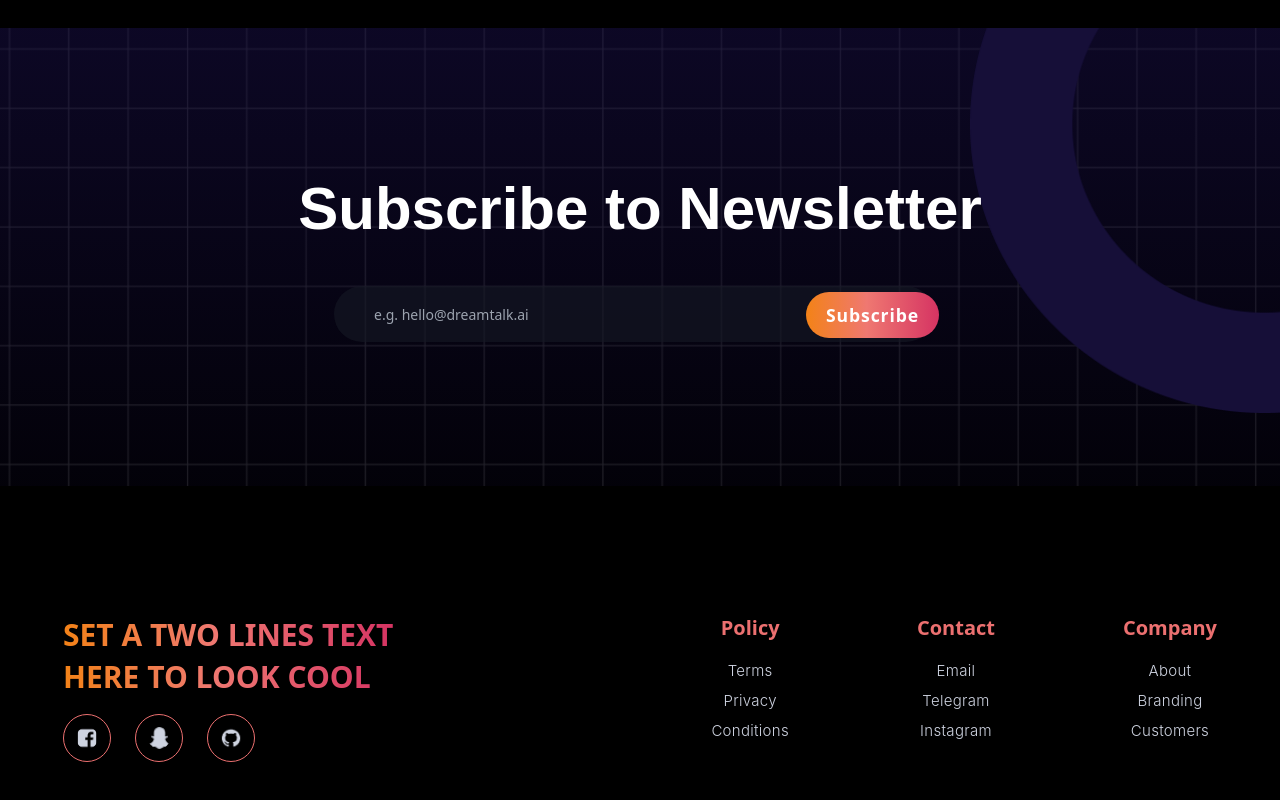
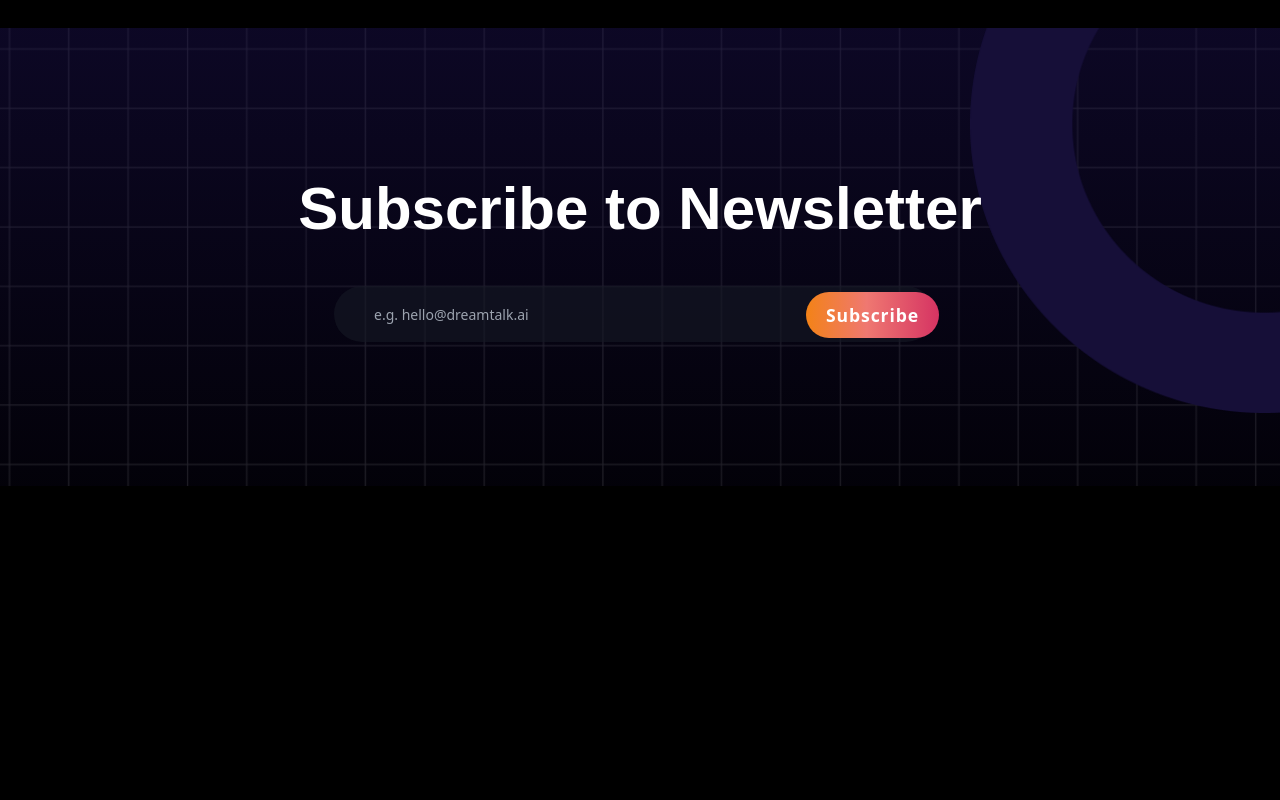
Before and after one commit to babulakterfsd/DreamTalk, a Next.js app: page / in a window 1280 px wide. Shown: the part 4232-5032 px from the top of the page. After the commit the page ends 4718 px from the top, so only its background shows below. Built offline with nearby package versions, Linux system fonts and the light colour scheme.

Commit message:
google analytics added

```diff
--- a/src/app/page.tsx
+++ b/src/app/page.tsx
@@ -2,7 +2,7 @@
 
 import Analytics from '@/components/ui/Analytics';
 import Features from '@/components/ui/Features';
-import Footer from '@/components/ui/Footer';
+// import Footer from '@/components/ui/Footer';
 import Hero from '@/components/ui/Hero';
 import Monetize from '@/components/ui/Monetize';
 import Newsletter from '@/components/ui/Newsletter';
@@ -24,7 +24,7 @@ export default function Home() {
       <Monetize />
       <Analytics />
       <Newsletter />
-      <Footer />
+      {/* <Footer /> */}
     </>
   );
 }
--- a/src/components/ui/Newsletter.tsx
+++ b/src/components/ui/Newsletter.tsx
@@ -88,6 +88,7 @@ const Newsletter = () => {
           className="mx-auto lg:mx-0"
           data-aos="fade-down"
           data-aos-duration="2000"
+          data-aos-offset="1"
         >
           <form className="relative" onSubmit={handleSubmit}>
             <input
```
Also changed, not shown: 1 other file (tests, documents, lock files or other folders).
